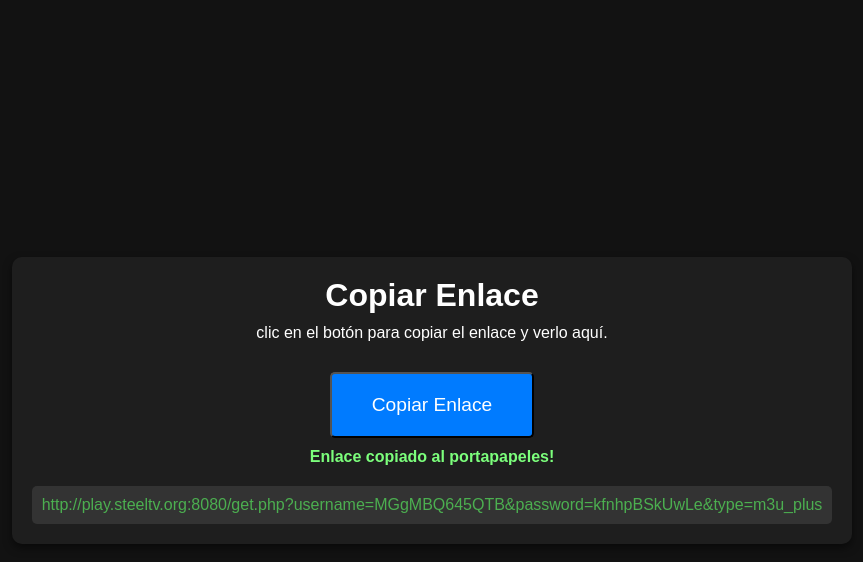
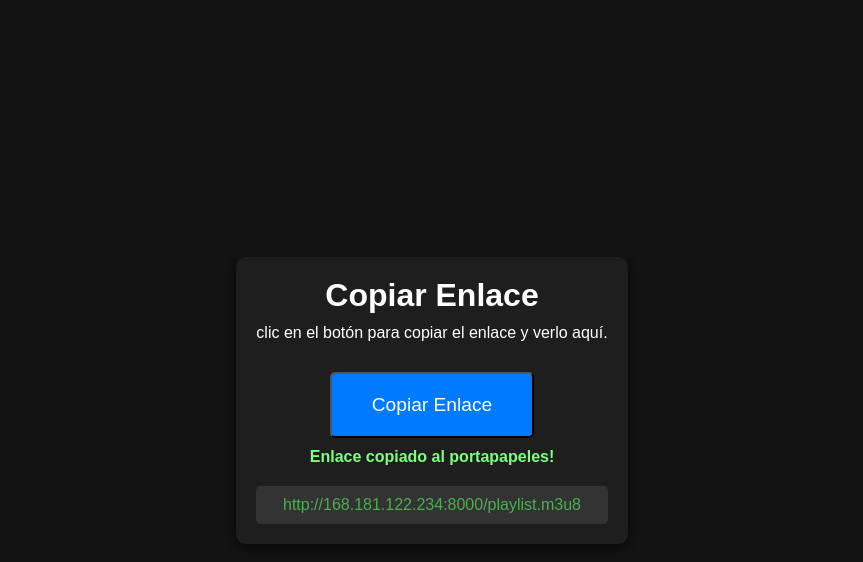
Before and after one commit to Radio-Fly/listasm3u, a plain HTML site: page index.html in a window 1280 px wide. Both pictures are taken after a click on the button "Copiar Enlace". Shown: the whole page, without its empty margins (208-1071 px from the left). Drawn offline with Linux system fonts and the light colour scheme.

Commit message:
Update index.html

```diff
--- a/index.html
+++ b/index.html
@@ -18,7 +18,9 @@
     <script>
         // Al hacer clic en el botón, copiar el enlace al portapapeles y mostrarlo
         document.getElementById('copiarEnlaceBtn').addEventListener('click', function() {
-            const enlace = "http://play.steeltv.org:8080/get.php?username=MGgMBQ645QTB&password=kfnhpBSkUwLe&type=m3u_plus";
+            const enlace = "http://168.181.122.234:8000/playlist.m3u8";
+
+
 
             // Crear un elemento input temporal para copiar el enlace
             const input = document.createElement('input');
```
